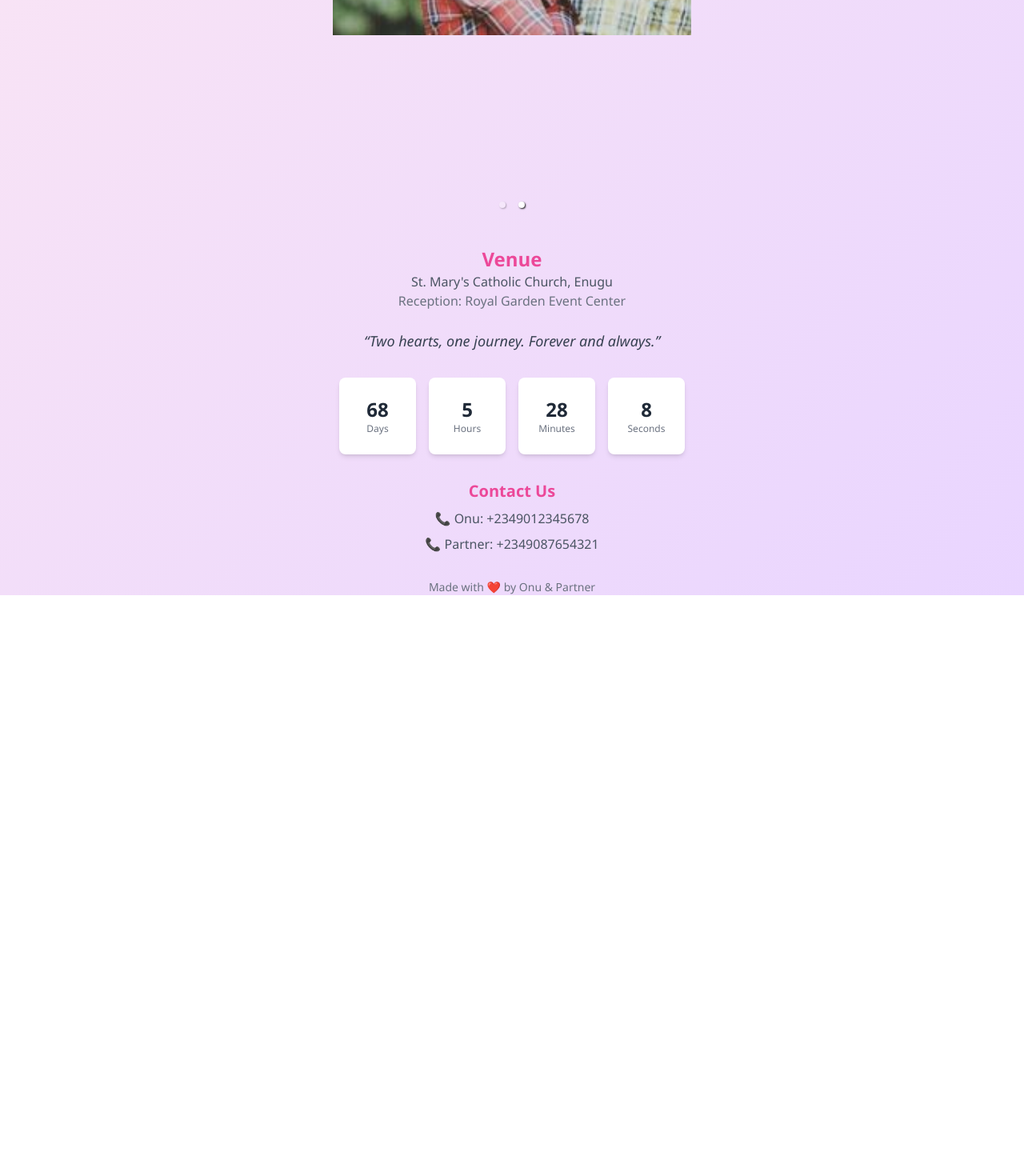
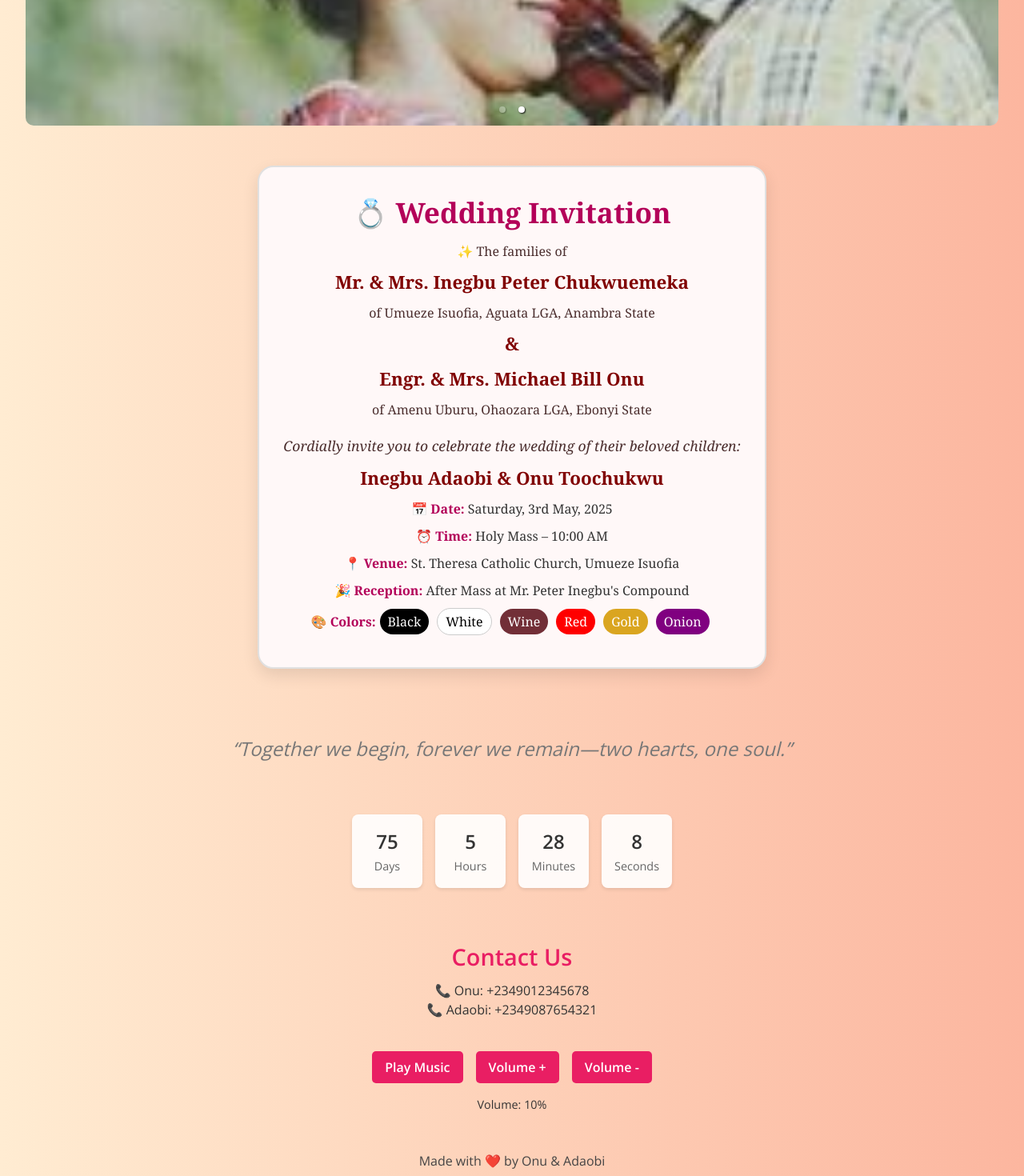
Before and after one commit to steno1/weddingSite, a React (Create React App) app: page / in a window 1280 px wide. Shown: the part 540-2010 px from the top of the page at 80% size. Before the commit the page ends 1284 px from the top, so only its background shows below. Built offline with nearby package versions, Linux system fonts and the light colour scheme.

Commit message:
Updated styles and color badges

```diff
--- a/src/components/WeddingWebsite.css
+++ b/src/components/WeddingWebsite.css
@@ -1,34 +1,152 @@
-/* WeddingWebsite.css */
-@import url('https://fonts.googleapis.com/css2?family=Great+Vibes&display=swap');
+@import url('https://fonts.googleapis.com/css2?family=Great+Vibes&family=Open+Sans:wght@400;600&display=swap');
 
-/* Fancy font for Ada-Too */
+body {
+  margin: 0;
+  padding: 0;
+  box-sizing: border-box;
+  font-family: 'Open Sans', sans-serif;
+  background: linear-gradient(to right, #ffecd2, #fcb69f);
+  color: #333;
+}
+
+.wedding-container {
+  display: flex;
+  flex-direction: column;
+  align-items: center;
+  text-align: center;
+  padding: 2rem;
+}
+
 .fancy-title {
   font-family: 'Great Vibes', cursive;
-  font-size: 3rem;
+  font-size: 4rem;
   color: #e91e63;
+  margin-bottom: 0.5rem;
 }
 
-/* Countdown Counter Styling */
-.countdown-grid div {
-  width: 4rem;
-  height: 4rem;
-  font-size: 1.25rem;
+.date-text {
+  font-size: 1.2rem;
+  color: #555;
+  margin-bottom: 2rem;
 }
 
-/* Responsive adjustments */
-@media (max-width: 768px) {
+.carousel .slide img {
+  border-radius: 10px;
+  max-height: 500px;
+  object-fit: cover;
+}
 
-  .countdown-grid {
-    grid-template-columns: repeat(2, 1fr);
-    gap: 1rem;
-  }
+.wedding-invitation {
+  max-width: 700px;
+  margin: 50px auto;
+  padding: 30px;
+  background-color: #fff8f8;
+  border: 2px solid #e0e0e0;
+  border-radius: 20px;
+  text-align: center;
+  font-family: 'Georgia', serif;
+  color: #4b2e2e;
+  box-shadow: 0 8px 20px rgba(0, 0, 0, 0.1);
+}
 
-  .carousel img {
-    height: 250px;
-    object-fit: cover;
-  }
+.wedding-invitation h1 {
+  font-size: 2.2rem;
+  margin-bottom: 10px;
+  color: #b30059;
+}
 
-  .venue-info p {
-    font-size: 0.875rem;
-  }
+.wedding-invitation h2 {
+  margin: 10px 0;
+  font-size: 1.4rem;
+  color: #800000;
 }
+
+.invite-text {
+  margin-top: 20px;
+  font-style: italic;
+  font-size: 1.1rem;
+}
+
+.couple-names {
+  margin: 20px 0;
+  font-size: 1.8rem;
+  color: #b30059;
+}
+
+.details p {
+  margin: 10px 0;
+  font-size: 1rem;
+  color: #333;
+}
+
+.details strong {
+  color: #b30059;
+}
+
+.quote {
+  font-style: italic;
+  font-size: 1.5rem;
+  color: #777;
+  margin: 2rem 0;
+}
+
+.countdown-grid {
+  display: grid;
+  grid-template-columns: repeat(4, 1fr);
+  gap: 1rem;
+  margin: 2rem 0;
+}
+
+.counter-box {
+  background: rgba(255, 255, 255, 0.9);
+  padding: 1rem;
+  border-radius: 8px;
+  box-shadow: 0 2px 4px rgba(0, 0, 0, 0.1);
+}
+
+.counter-box p {
+  font-size: 1.5rem;
+  font-weight: 600;
+  margin: 0;
+}
+
+.counter-box span {
+  font-size: 0.9rem;
+  color: #666;
+}
+
+.contact-section {
+  margin: 2rem 0;
+}
+
+.contact-section h2 {
+  font-size: 1.8rem;
+  color: #e91e63;
+  margin-bottom: 0.5rem;
+}
+
+.music-controls button {
+  margin: 0.5rem;
+  padding: 0.5rem 1rem;
+  background-color: #e91e63;
+  color: #fff;
+  border: none;
+  border-radius: 5px;
+  cursor: pointer;
+  font-weight: 600;
+}
+
+.music-controls button:hover {
+  background-color: #c2185b;
+}
+
+.volume-text {
+  margin-top: 0.5rem;
+  font-size: 0.9rem;
+}
+
+.footer-text {
+  margin-top: 3rem;
+  font-size: 1rem;
+  color: #444;
+}
--- a/src/components/WeddingWebsite.jsx
+++ b/src/components/WeddingWebsite.jsx
@@ -1,13 +1,15 @@
-// src/components/WeddingWebsite.jsx
-import React, { useState, useEffect, useMemo } from 'react';
+import React, { useState, useEffect, useRef } from 'react';
 import { Carousel } from 'react-responsive-carousel';
 import 'react-responsive-carousel/lib/styles/carousel.min.css';
 import { motion } from 'framer-motion';
 import './WeddingWebsite.css';
 
 const WeddingWebsite = () => {
-  const weddingDate = useMemo(() => new Date('2025-04-26T10:00:00'), []);
+  const weddingDate = new Date('2025-05-03T10:00:00');
   const [timeLeft, setTimeLeft] = useState({ days: 0, hours: 0, minutes: 0, seconds: 0 });
+  const audioRef = useRef(null);
+  const [isPlaying, setIsPlaying] = useState(false);
+  const [volume, setVolume] = useState(0.1);
 
   useEffect(() => {
     const timer = setInterval(() => {
@@ -25,46 +27,89 @@ const WeddingWebsite = () => {
     return () => clearInterval(timer);
   }, [weddingDate]);
 
-  useEffect(() => {
-    const audio = new Audio(`${process.env.PUBLIC_URL}/music/love.mp3`);
-    audio.loop = true;
-    audio.volume = 0.1;
+  const toggleAudio = () => {
+    if (isPlaying) {
+      audioRef.current.pause();
+    } else {
+      audioRef.current.play().catch(() => alert('Click interaction is required to start the music!'));
+    }
+    setIsPlaying(!isPlaying);
+  };
 
-    const playAudio = () => {
-      audio.play().catch(() => console.warn('Autoplay failed. User interaction required.'));
-      document.removeEventListener('click', playAudio);
-    };
-
-    document.addEventListener('click', playAudio);
-    return () => document.removeEventListener('click', playAudio);
-  }, []);
+  const adjustVolume = (change) => {
+    let newVolume = Math.max(0, Math.min(1, audioRef.current.volume + change));
+    audioRef.current.volume = newVolume;
+    setVolume(newVolume);
+  };
 
   return (
-    <div className="min-h-screen bg-gradient-to-br from-pink-100 to-purple-200 flex flex-col items-center text-center relative">
-      <motion.h1 className="text-6xl font-fancy text-pink-600 mt-6" initial={{ opacity: 0, y: -50 }} animate={{ opacity: 1, y: 0 }}>Ada-Too</motion.h1>
-      <p className="text-lg text-gray-600 mt-2">Join us on April 26, 2025 (Mass: 10 AM)</p>
-      <Carousel autoPlay infiniteLoop showThumbs={false} className="mt-6 max-w-md">
+    <div className="wedding-container">
+      <motion.h1 className="fancy-title" initial={{ opacity: 0, y: -50 }} animate={{ opacity: 1, y: 0 }}>
+        Ada-Too
+      </motion.h1>
+
+      <p className="date-text">Saturday, May 3rd, 2025 | Mass: 10 AM</p>
+
+      <Carousel autoPlay infiniteLoop showThumbs={false} className="carousel">
         <div><img src={`${process.env.PUBLIC_URL}/images/couple1.jpg`} alt="Couple" /></div>
         <div><img src={`${process.env.PUBLIC_URL}/images/couple2.jpg`} alt="Together Forever" /></div>
       </Carousel>
-      <h2 className="text-2xl font-semibold text-pink-500 mt-8">Venue</h2>
-      <p className="text-gray-600">St. Mary's Catholic Church, Enugu</p>
-      <p className="text-gray-500">Reception: Royal Garden Event Center</p>
-      <blockquote className="italic text-lg text-gray-700 mt-6">“Two hearts, one journey. Forever and always.”</blockquote>
-      <div className="mt-8 grid grid-cols-4 gap-4">
+
+      <section className="wedding-invitation">
+        <h1>💍 Wedding Invitation</h1>
+        <p>✨ The families of</p>
+        <h2>Mr. & Mrs. Inegbu Peter Chukwuemeka</h2>
+        <p>of Umueze Isuofia, Aguata LGA, Anambra State</p>
+        <h2>&</h2>
+        <h2>Engr. & Mrs. Michael Bill Onu</h2>
+        <p>of Amenu Uburu, Ohaozara LGA, Ebonyi State</p>
+
+        <p className="invite-text">Cordially invite you to celebrate the wedding of their beloved children:</p>
+        <h2 className="couple-names">Inegbu Adaobi & Onu Toochukwu</h2>
+
+        <div className="details">
+          <p>📅 <strong>Date:</strong> Saturday, 3rd May, 2025</p>
+          <p>⏰ <strong>Time:</strong> Holy Mass – 10:00 AM</p>
+          <p>📍 <strong>Venue:</strong> St. Theresa Catholic Church, Umueze Isuofia</p>
+          <p>🎉 <strong>Reception:</strong> After Mass at Mr. Peter Inegbu's Compound</p>
+          <p>🎨 <strong>Colors:</strong>
+  <span style={{ backgroundColor: 'black', color: 'white', padding: '4px 10px', borderRadius: '20px', margin: '0 5px', display: 'inline-block' }}>Black</span>
+  <span style={{ backgroundColor: 'white', color: 'black', padding: '4px 10px', borderRadius: '20px', margin: '0 5px', border: '1px solid #ccc', display: 'inline-block' }}>White</span>
+  <span style={{ backgroundColor: '#722f37', color: 'white', padding: '4px 10px', borderRadius: '20px', margin: '0 5px', display: 'inline-block' }}>Wine</span>
+  <span style={{ backgroundColor: 'red', color: 'white', padding: '4px 10px', borderRadius: '20px', margin: '0 5px', display: 'inline-block' }}>Red</span>
+  <span style={{ backgroundColor: 'goldenrod', color: 'white', padding: '4px 10px', borderRadius: '20px', margin: '0 5px', display: 'inline-block' }}>Gold</span>
+  <span style={{ backgroundColor: 'purple', color: 'white', padding: '4px 10px', borderRadius: '20px', margin: '0 5px', display: 'inline-block' }}>Onion</span>
+</p>
+
+        </div>
+      </section>
+
+      <blockquote className="quote">“Together we begin, forever we remain—two hearts, one soul.”</blockquote>
+
+      <div className="countdown-grid">
         {['Days', 'Hours', 'Minutes', 'Seconds'].map((label, index) => (
-          <div key={label} className="w-24 h-24 flex flex-col items-center justify-center bg-white rounded-lg shadow-md">
-            <p className="text-2xl font-bold">{Object.values(timeLeft)[index]}</p>
-            <p className="text-xs text-gray-500">{label}</p>
+          <div key={label} className="counter-box">
+            <p>{Object.values(timeLeft)[index]}</p>
+            <span>{label}</span>
           </div>
         ))}
       </div>
-      <div className="mt-8 space-y-2">
-        <h2 className="text-xl font-bold text-pink-500">Contact Us</h2>
-        <p className="text-gray-600">📞 Onu: +2349012345678</p>
-        <p className="text-gray-600">📞 Partner: +2349087654321</p>
+
+      <div className="contact-section">
+        <h2>Contact Us</h2>
+        <p>📞 Onu: +2349012345678</p>
+        <p>📞 Adaobi: +2349087654321</p>
       </div>
-      <footer className="mt-8 text-sm text-gray-500">Made with ❤️ by Onu & Partner</footer>
+
+      <div className="music-controls">
+        <button onClick={toggleAudio}>{isPlaying ? 'Pause Music' : 'Play Music'}</button>
+        <button onClick={() => adjustVolume(0.1)}>Volume +</button>
+        <button onClick={() => adjustVolume(-0.1)}>Volume -</button>
+        <p className="volume-text">Volume: {(volume * 100).toFixed(0)}%</p>
+        <audio ref={audioRef} src={`${process.env.PUBLIC_URL}/music/love.mp3`} loop />
+      </div>
+
+      <footer className="footer-text">Made with ❤️ by Onu & Adaobi</footer>
     </div>
   );
 };
```
